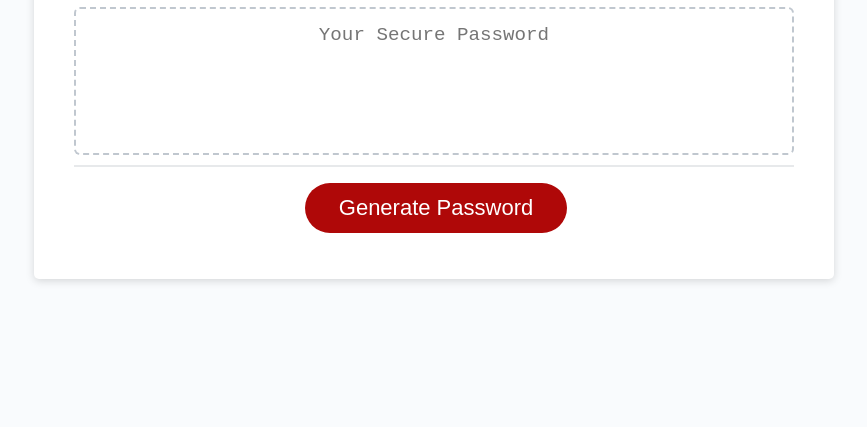
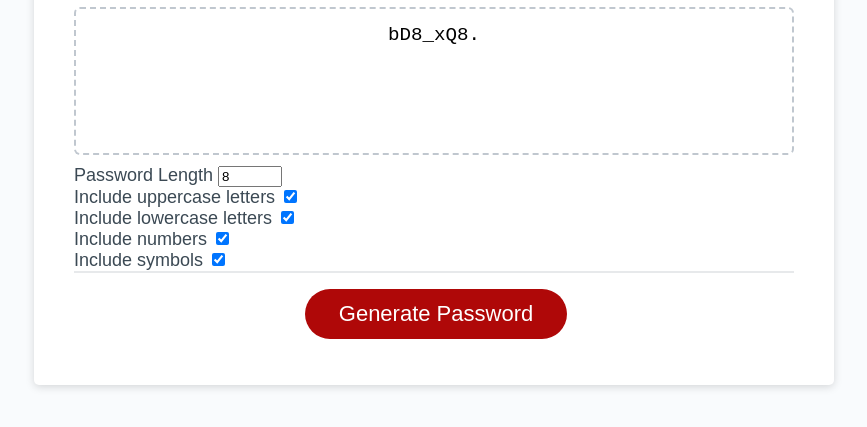
Before and after one commit to braydenday/BraydenDay-Module-3-Challenge, a plain HTML site: page Develop/index.html in a window 1280 px wide. Shown: the part 241-668 px from the top of the page, without its empty margins (206-1073 px from the left). Drawn offline with Linux system fonts and the light colour scheme.

Commit message:
pushing up homework assignment

```diff
--- a/Develop/index.html
+++ b/Develop/index.html
@@ -4,6 +4,10 @@
     <meta charset="UTF-8" />
     <meta name="viewport" content="width=device-width, initial-scale=1.0" />
     <meta http-equiv="X-UA-Compatible" content="ie=edge" />
+    <script>
+    src="https://kit.fontawesome.com/3da1a747b2.js"
+    crossorigin="anonymous"
+    </script>
     <title>Password Generator</title>
     <link rel="stylesheet" href="style.css" />
   </head>
@@ -24,8 +28,30 @@
             aria-label="Generated Password"
           ></textarea>
         </div>
+        <div class="settings">
+          <div class="setting">
+            <label for="length">Password Length</label>
+            <input type="number" id="length" min='8' max='128' value='8' />
+          </div>
+          <div class="setting">
+            <label for="uppercase">Include uppercase letters</label>
+            <input type="checkbox" id="uppercase" checked />
+          </div>
+          <div class="setting">
+            <label for="lowercase">Include lowercase letters</label>
+            <input type="checkbox" id="lowercase" checked />
+          </div>
+          <div class="setting">
+            <label for="numbers">Include numbers</label>
+            <input type="checkbox" id="numbers" checked />
+          </div>
+          <div class="setting">
+            <label for="symbols">Include symbols</label>
+            <input type="checkbox" id="symbols" checked />
+          </div>
+        </div>
         <div class="card-footer">
-          <button id="generate" class="btn">Generate Password</button>
+          <button class="btn" id="generate">Generate Password</button>
         </div>
       </div>
     </div>
--- a/Develop/script.js
+++ b/Develop/script.js
@@ -1,17 +1,77 @@
-// Assignment code here
+// // Assignment code here
 
+// DOM elements
+var passwordElement = document.getElementById('password');
+var lengthElement = document.getElementById('length');
+var uppercaseElement = document.getElementById('uppercase');
+var lowercaseElement = document.getElementById('lowercase');
+var numbersElement = document.getElementById('numbers');
+var symbolsElement = document.getElementById('symbols');
+var generateElement = document.getElementById('generate');
 
-// Get references to the #generate element
-var generateBtn = document.querySelector("#generate");
+document.addEventListener("DOMContentLoaded", () => {
+  lengthElement.value = 8;
+  lengthElement.innerText = 8;
 
-// Write password to the #password input
-function writePassword() {
-  var password = generatePassword();
-  var passwordText = document.querySelector("#password");
+  let onLoadLength = lengthElement.value;
+  let onLoadUppers = uppercaseElement.checked;
+  let onLoadLowers = lowercaseElement.checked;
+  let onLoadNumbers = numbersElement.checked;
+  let onLoadSymbols = symbolsElement.checked;
+  passwordElement.value = generatePassword(onLoadUppers, onLoadLowers, onLoadNumbers, onLoadSymbols, onLoadLength);
+});
+// Listen for password range change
+lengthElement.addEventListener("change", (event) => {
+  lengthElement.innerText = event.target.value;
+});
+// this function will check if the boxes are checked and the length value is within the 8 to 128 characters
+generateElement.addEventListener("click", () => {
+  var length = lengthElement.value;
+  var uppers = uppercaseElement.checked;
+  var lowers = lowercaseElement.checked;
+  var numbers = numbersElement.checked;
+  var symbols = symbolsElement.checked;
+  passwordElement.value = generatePassword(uppers, lowers, numbers, symbols, length);
+});
+// this function will run the code and give your password on the screen based on what you checked
+function generatePassword(upper, lower, number, symbol, length) {
+  let generatedPassword = "";
+  let variationsCount = [upper, lower, number, symbol].length;
 
-  passwordText.value = password;
-
+  for (let i = 0; i < length; i += variationsCount) {
+    if (lower) {
+      generatedPassword += getRandomLower();
+    }
+    if (upper) {
+      generatedPassword += getRandomUpper();
+    }
+    if (number) {
+      generatedPassword += getRandomNumber();
+    }
+    if (symbol) {
+      generatedPassword += getRandomSymbol();
+    }
+    generatePassword();
+  }
+  var finalPassword = generatedPassword.slice(0, length);
+  return finalPassword;
 }
 
-// Add event listener to generate button
-generateBtn.addEventListener("click", writePassword);
+// functions .... grab from arrays instead of charcode
+// generates random lower case letter. math.random * 26 will give you a decimal for the 26 letters in the alphabet.. math.random wrapped in math.floor gives a random whole number. 97-122 gives us the lower case letters in the Char Code so +97
+function getRandomLower() {
+  return String.fromCharCode(Math.floor(Math.random() * 26) + 97);
+}
+// generates random upper case letter. same function as randomLower but uppercase A starts at 65 in the Char code so +65 in this function
+function getRandomUpper() {
+  return String.fromCharCode(Math.floor(Math.random() * 26) + 65);
+}
+// generates random number. same functions as above but 0 starts at 48 and 9 is 57 and we only need 1 through 9
+function getRandomNumber() {
+  return String.fromCharCode(Math.floor(Math.random() * 10) + 48);
+}
+// generates random symbol through the length of the symbols const
+function getRandomSymbol() {
+  var symbols = '!@#$%^&*()_+-={}[]|/,.<>';
+  return symbols[Math.floor(Math.random() * symbols.length)];
+}
```
